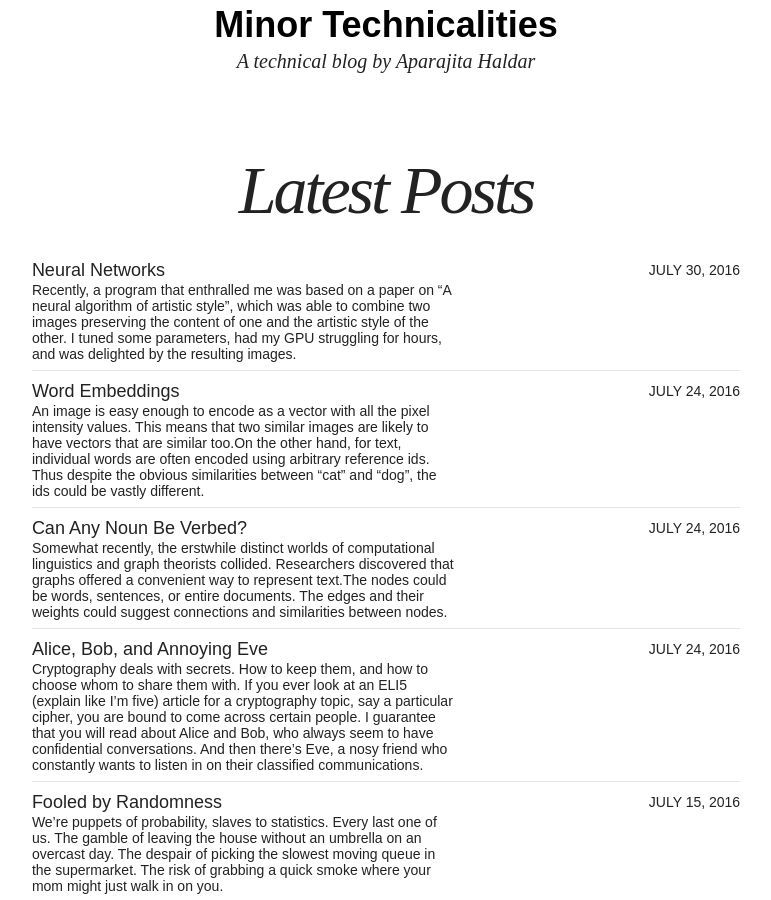
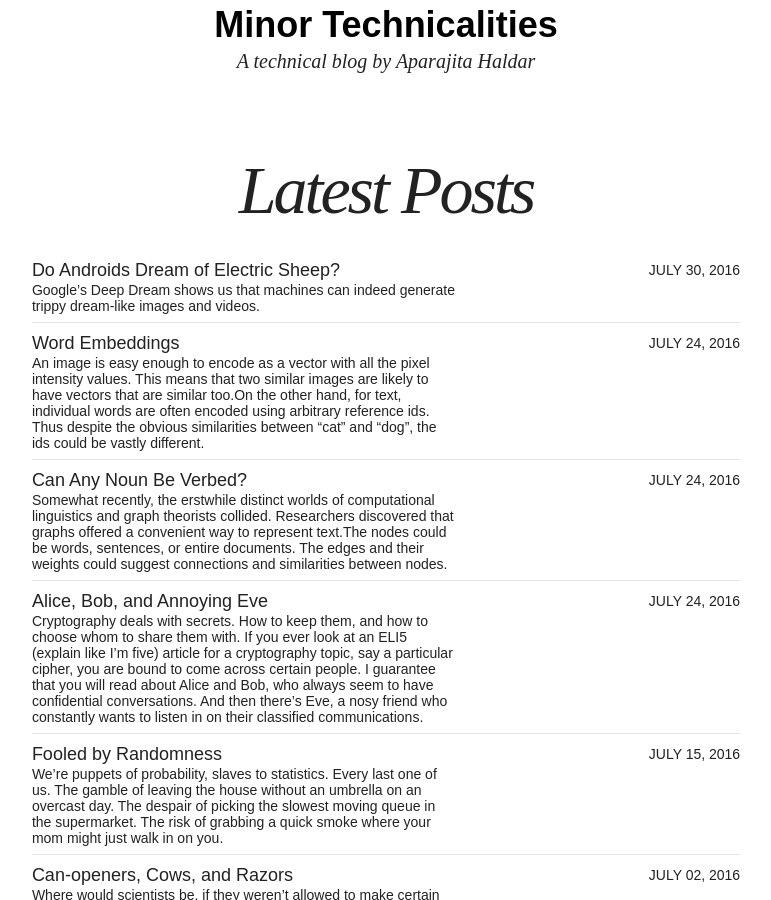
Before and after one commit to ahaldar/ahaldar.github.io, a Jekyll site: the page built from index.html, in a window 1280 px wide and 900 px high, scrolled down 322 px. Shown: the whole window, without its empty margins (254-1025 px from the left). Built offline with Jekyll 4.4.1, drawn with Linux system fonts in a browser that asks for light colours; nearby versions of some CDN libraries.

Commit message:
New posts

```diff
--- a/_posts/articles/2016-07-30-neural-networks.md
+++ b/_posts/articles/2016-07-30-neural-networks.md
@@ -1,6 +1,6 @@
 ---
 layout: post
-title: "Neural Networks"
+title: "Do Androids Dream of Electric Sheep?"
 author: ahaldar
 categories: articles
 excerpt:
@@ -12,6 +12,11 @@
 comments: true
 share: true
 ---
+
+Google's Deep Dream shows us that machines can indeed generate trippy dream-like images and videos.
+
+But can a machine ever paint like Picasso? Can a robot draw like Dali?
+Apparently yes.
 
 Recently, a program that enthralled me was based on a paper on “A neural algorithm of artistic style”, which was able to combine two images preserving the content of one and the artistic style of the other. I tuned some parameters, had my GPU struggling for hours, and was delighted by the resulting images.
 
```
